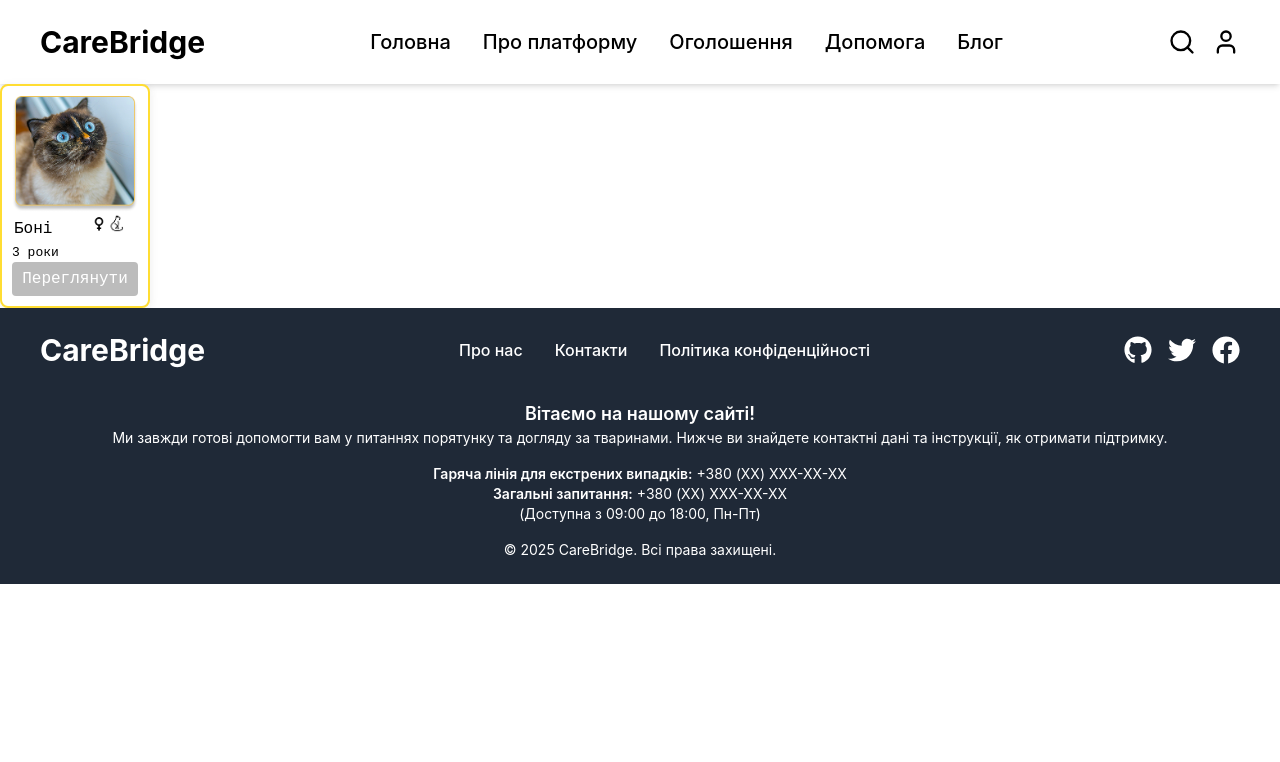
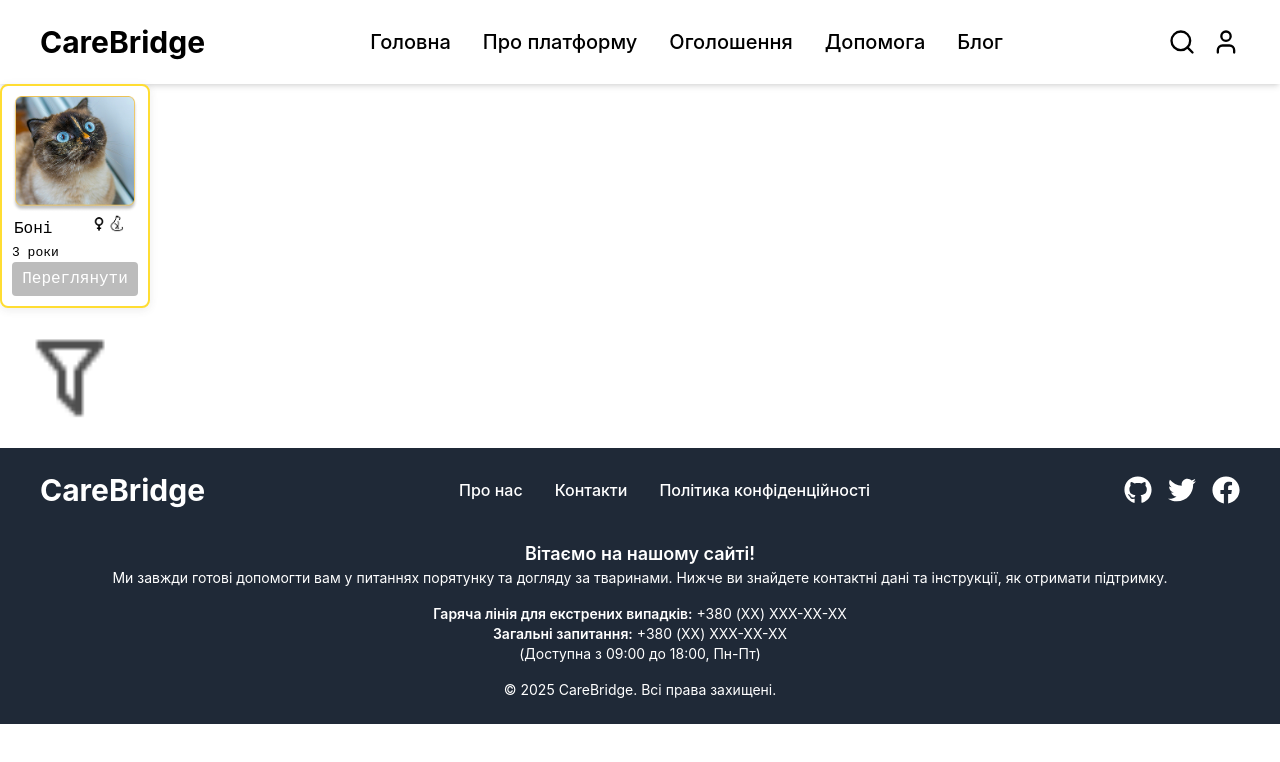
Before and after one commit to Viktoria-Kibit/CareBridge, a React (Create React App) app: page /about in a window 1280 px wide. Shown: the top 762 px of the page. Built offline with nearby package versions, Linux system fonts and the light colour scheme.

Commit message:
feat: filter hierarchy

```diff
--- /dev/null
+++ b/src/components/Search/Search.css
@@ -0,0 +1,32 @@
+.menu_container {
+    display: flex;
+    flex-direction: column;
+    align-items: start;
+    gap: 10px;
+    margin: 20px;
+  }
+
+  .clickable_image {
+    width: 100px;
+    height: auto;
+    cursor: pointer;
+    transition: transform 0.2s;
+  }
+
+  .clickable_image:hover {
+    transform: scale(1.05);
+  }
+
+  select {
+    padding: 8px;
+    font-size: 16px;
+    border-radius: 5px;
+  }
+
+  .menu_box {
+    margin-top: 15px;
+    padding: 10px;
+    background-color: #f2f2f2;
+    border: 2px dashed #ccc;
+    border-radius: 5px;
+  }
--- a/src/components/Search/Search.js
+++ b/src/components/Search/Search.js
@@ -0,0 +1,77 @@
+import React, { useState } from 'react';
+import filter from '../../assets/filter-icon.png';
+import "./Search.css"
+
+function  Search () {
+
+    const [showAnimalOrShelterDropdown, setShowAnimalOrShelterDropdown] = useState(false);
+    const [firstChoice, setFirstChoice] = useState('');
+    const [secondChoice, setSecondChoice] = useState('');
+
+    const WhenImageClick = () => {
+        {showAnimalOrShelterDropdown === false ? setShowAnimalOrShelterDropdown(true): setShowAnimalOrShelterDropdown(false)};
+        setFirstChoice('');
+        setSecondChoice('');
+    };
+
+    const WhenAnimalOrShelterSelected = (e) => {
+        setFirstChoice(e.target.value);
+        setSecondChoice('');
+    };
+
+    const WhenSelectedAnimalOrShelterType = (e) => {
+        setSecondChoice(e.target.value);
+    };
+
+    return (
+        <div className="menu_container">
+        <img
+            src={filter}
+            alt="clickable"
+            onClick={WhenImageClick}
+            className="clickable_image"
+        />
+
+        {showAnimalOrShelterDropdown && (
+            <select onChange={WhenAnimalOrShelterSelected} value={firstChoice}>
+            <option value="">Оберіть категорію</option>
+            <option value="animals">Тварини</option>
+            <option value="shelters">Притулки</option>
+            </select>
+        )}
+
+        {firstChoice === 'animals' && (
+            <select onChange={WhenSelectedAnimalOrShelterType} value={secondChoice}>
+            <option value="">Оберіть тип</option>
+            <option value="cats">Коти</option>
+            <option value="dogs">Собаки</option>
+            <option value="parrots">Папуги</option>
+            <option value="hamsters">Хом'ячки</option>
+            <option value="other animal">Інше</option>
+            </select>
+        )}
+
+        {firstChoice === 'shelters' && (
+            <select onChange={WhenSelectedAnimalOrShelterType} value={secondChoice}>
+            <option value="">Оберіть тип закладу</option>
+            <option value="shelter">Притулок</option>
+            <option value="vet">Ветклініка</option>
+            <option value="breed">Розплідник</option>
+            <option value="other">Інше</option>
+            </select>
+        )}
+
+        {secondChoice && (
+            <div className="menu_box">
+            {(secondChoice === 'cats' || secondChoice === 'dogs' || secondChoice === 'parrots' || secondChoice === 'hamsters' || secondChoice === 'other animal') &&
+            <p>Налаштування тварин</p>}
+
+            {(secondChoice === 'shelter' || secondChoice === 'vet' || secondChoice === 'breed' || secondChoice === 'other') &&
+            <p>Налаштування закладів</p>}
+            </div>
+        )}
+        </div>
+    )
+};
+
+export default Search;
--- a/src/routes/AppRoutes.jsx
+++ b/src/routes/AppRoutes.jsx
@@ -4,11 +4,13 @@ import Header from "../components/Header/Header";
 import Footer from "../components/Footer/Footer";
 
 import AdCard from "../components/AdCard/AdCard";
+import Search from "../components/Search/Search";
 
 const AppRoutes = () => (
   <BrowserRouter>
     <Header /> {/* Додаємо Header тут */}
     <AdCard name="Боні" sex="female" age={3} rate = {5} visiting={20} /> {}
+    <Search />
     <Routes>
       <Route path="/" element={<Home />} />
     </Routes>
```
Also changed, not shown: src/assets/filter-icon.png (added).
